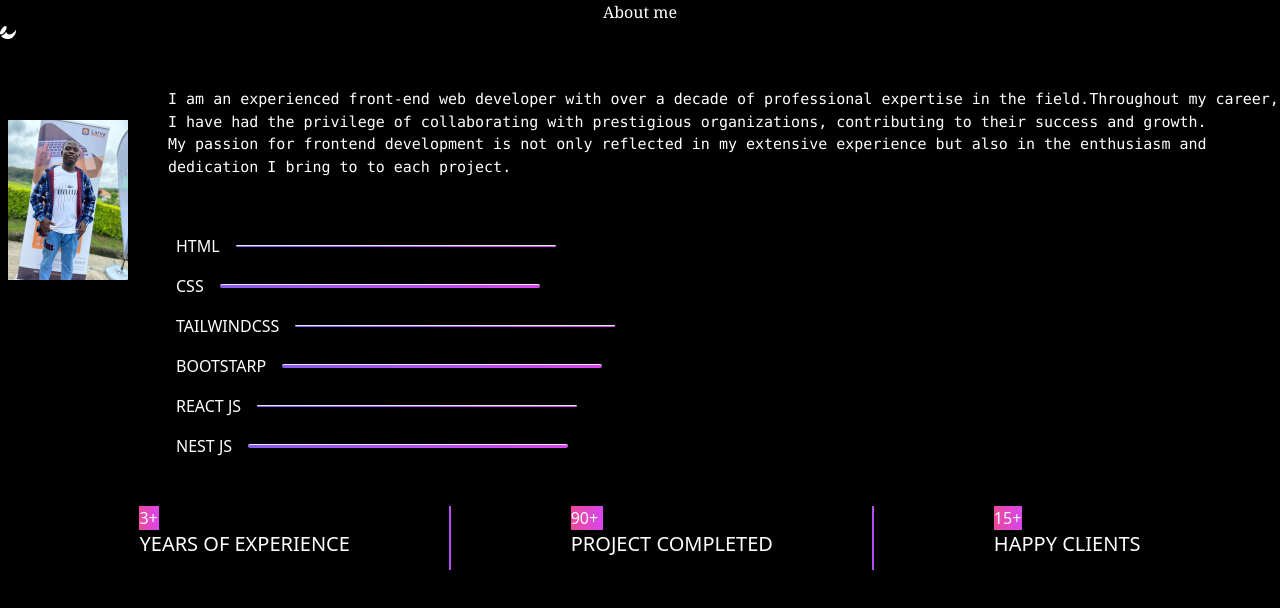
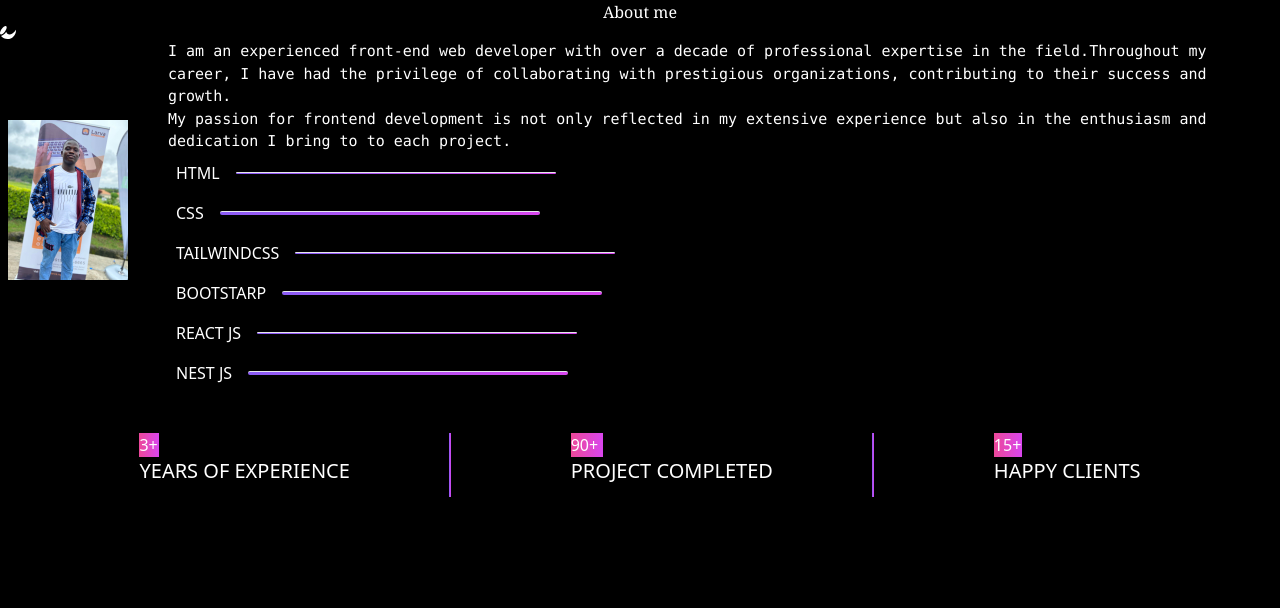
Before and after one commit to bello-ibraheem-adewale/my-portiforlio, a React (Vite) app: page /about in a window 1280 px wide. Shown: the top 608 px of the page. Built offline with nearby package versions, Linux system fonts and the light colour scheme.

Commit message:
add to components

```diff
--- a/src/page/About.jsx
+++ b/src/page/About.jsx
@@ -13,13 +13,13 @@ const About = () => {
       <div className='flex flex-row justify-center space-x-10'>
         <img className='w-48 h-60 pt-20 pl-2' src={image9} alt="" />
         <div className='flex flex-col'>
-          <div className='pt-12'>
+          <div className='pr-12'>
             <p className='font-mono text-[12px] tablet:text-[15px] laptop:text-[15px]'>I am an experienced front-end web developer with over a decade of professional expertise in the field.Throughout my career, I have had the privilege of collaborating with prestigious organizations, contributing to their success and growth.</p>
             <p className='font-mono text-[12px] tablet:text-[15px] laptop:text-[15px]'>My passion for frontend development is not only reflected in my extensive experience but also in the enthusiasm and dedication I bring to to each project.</p>
 
 
           </div>
-          <div className='flex flex-col mt-12'>
+          <div className='flex flex-col mr-12'>
           <div className='flex flex-col hover:transition 0.3s hover:transform hover:scale-105 tablet:flex-row items-center m-2 gap-4'><h2>HTML</h2><hr className='w-52  tablet:w-80 laptop:w-80 h-0.5 bg-gradient-to-r from-violet-500 to-fuchsia-500 rounded' /></div>
           <div className='flex flex-col hover:transition 0.3s hover:transform hover:scale-105 tablet:flex-row items-center m-2 gap-4'><h2>CSS</h2><hr className='w-52 tablet:w-80 laptop:w-80 h-1 bg-gradient-to-r from-violet-500 to-fuchsia-500 rounded' /></div>
           <div className='flex flex-col hover:transition 0.3s hover:transform hover:scale-105 tablet:flex-row items-center m-2 gap-4'><h2>TAILWINDCSS</h2><hr className='w-52 tablet:w-80 laptop:w-80 h-0.5 bg-gradient-to-r from-violet-500 to-fuchsia-500 rounded' /></div>
--- a/src/page/Service.jsx
+++ b/src/page/Service.jsx
@@ -56,7 +56,7 @@ const Service = () => {
     <div className='grid grid-cols-1 tablet:grid-cols-2 laptop:grid-cols-2 w-screen h-auto text-center justify-center  bg-black  text-white'>
 
       {myServices.map((Service)=>(
-      <div key={Service.id} className='cursor-pointer mt-5 tablet:mt-0 laptop:mt-0 appearance-auto w-64	tablet:w-96 laptop:w-96 rounded-md h-52 space-y-2 m-20 font-mono border-2 border-white'>
+      <div key={Service.id} className='cursor-pointer mr-5 tablet:mr-0 laptop:mr-0 appearance-auto w-64	tablet:w-96 laptop:w-96 rounded-md h-52 space-y-2 m-20 font-mono border-2 border-white'>
         <h2>{Service.id}</h2>
         <h1>{Service.name}</h1>
         <h3>{Service.desception}</h3>
```
